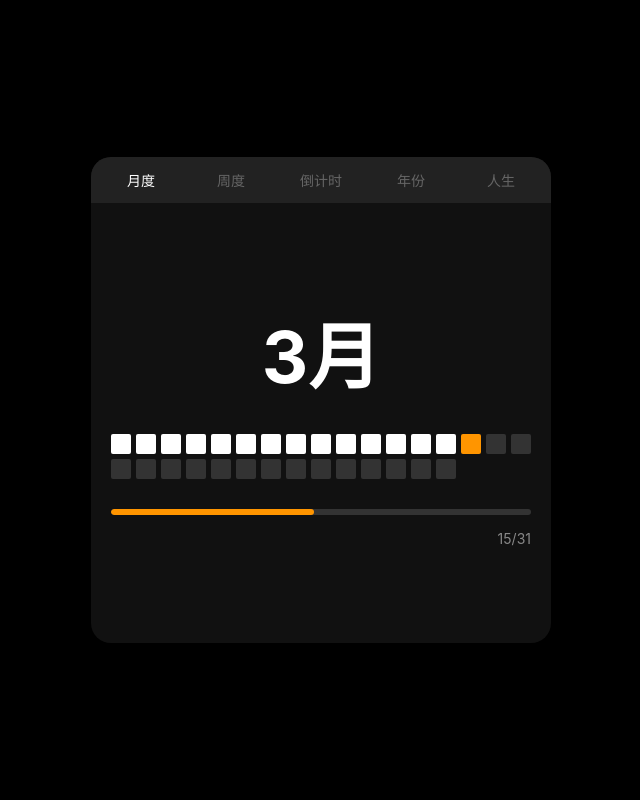
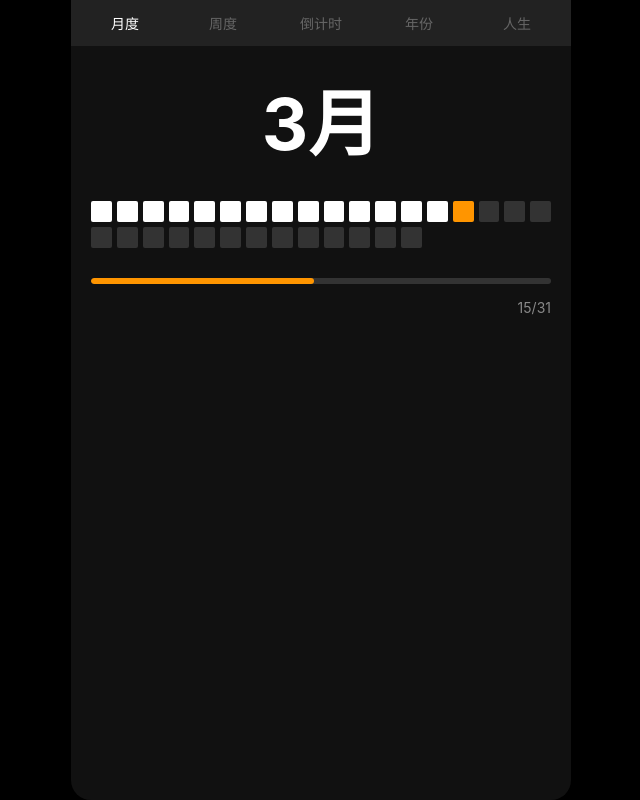
Before and after one commit to spin6lock/adhd_timer, a plain HTML site: page index.html in a window 1280 px wide. Shown: the whole page, without its empty margins (319-959 px from the left). Drawn offline with Linux system fonts and the light colour scheme.

Commit message:
对齐窗口上下

```diff
--- a/styles.css
+++ b/styles.css
@@ -8,25 +8,34 @@
 body {
     background-color: #000;
     color: #fff;
-    display: flex;
-    justify-content: center;
-    align-items: center;
     min-height: 100vh;
-    overflow: hidden;
+    overflow-x: hidden;
+    overflow-y: hidden;
 }
 
 .container {
     width: 90vw;
     max-width: 500px;
-    padding: 20px;
+    padding: 0 20px;
     margin: 0 auto;
+    position: relative;
 }
 
 .timer-container {
     background-color: #111;
-    border-radius: 20px;
+    border-radius: 0 0 20px 20px;
     overflow: hidden;
     box-shadow: 0 4px 12px rgba(0, 0, 0, 0.5);
+    position: fixed;
+    top: 0;
+    left: 50%;
+    transform: translateX(-50%);
+    width: 90vw;
+    max-width: 500px;
+    z-index: 1000;
+    height: 100vh;
+    display: flex;
+    flex-direction: column;
 }
 
 .tabs {
@@ -54,14 +63,20 @@ body {
 .display-container {
     padding: 20px;
     position: relative;
+    flex: 1;
+    overflow-y: auto;
+    display: flex;
+    flex-direction: column;
 }
 
 .timer-display {
     display: none;
     flex-direction: column;
     align-items: center;
-    justify-content: center;
-    min-height: 400px;
+    justify-content: flex-start;
+    flex: 1;
+    width: 100%;
+    padding-bottom: 20px;
 }
 
 .timer-display.active {
```
